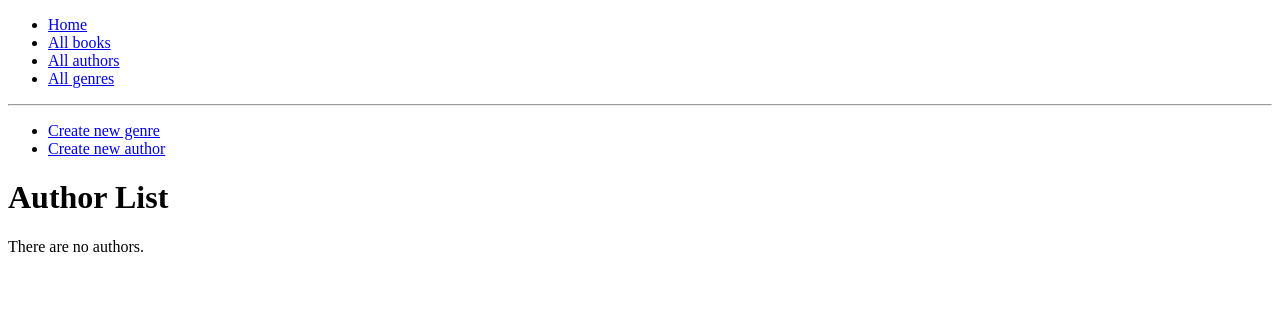
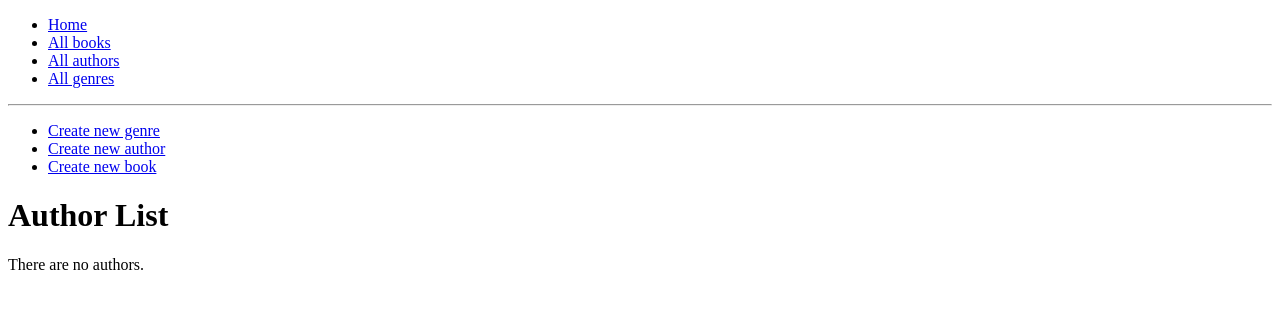
Before and after one commit to MarkFosseddy/local-library-webapp, a Symfony app: template templates/author/index.html.twig in a window 1280 px wide. Shown: the top 309 px of the page. Run offline with Twig, Linux system fonts and the light colour scheme; the template is opened without the code that fills it, so the values that code supplies are empty; some libraries are stand-ins or nearby versions.

Commit message:
add related books in templates

```diff
--- a/templates/author/show.html.twig
+++ b/templates/author/show.html.twig
@@ -2,9 +2,11 @@
 
 {% block body %}
 <h1 class="mb-1">Author: {{ author.name }}</h1>
-<p>{{ author.lifetime }}</p>
+<p class="mb-1">{{ author.lifetime }}</p>
 
-<hr class="my-1">
+{{ include('book/_preview.html.twig', { books: author.books }) }}
+
+<hr class="mb-1">
 
 <ul class="entity__actions">
     <li>
--- a/templates/base.html.twig
+++ b/templates/base.html.twig
@@ -19,7 +19,7 @@
         <nav>
             <ul class="nav__links">
                 <li><a href="{{ path('catalog_index') }}">Home</a></li>
-                <li><a href="{{ path('catalog_index') }}">All books</a></li>
+                <li><a href="{{ path('book_index') }}">All books</a></li>
                 <li><a href="{{ path('author_index') }}">All authors</a></li>
                 <li><a href="{{ path('genre_index') }}">All genres</a></li>
             </ul>
@@ -33,6 +33,9 @@
                 <li>
                     <a href="{{ path('author_create') }}">Create new author</a>
                 </li>
+                <li>
+                    <a href="{{ path('book_create') }}">Create new book</a>
+                </li>
             </ul>
         </nav>
 
--- a/templates/genre/show.html.twig
+++ b/templates/genre/show.html.twig
@@ -2,6 +2,9 @@
 
 {% block body %}
 <h1 class="mb-1">Genre: {{ genre.name }}</h1>
+
+{{ include('book/_preview.html.twig', { books: genre.books }) }}
+
 <hr class="mb-1">
 <ul class="entity__actions">
     <li><a href="{{ path('genre_delete', { id: genre.id }) }}">Delete</a></li>
```
